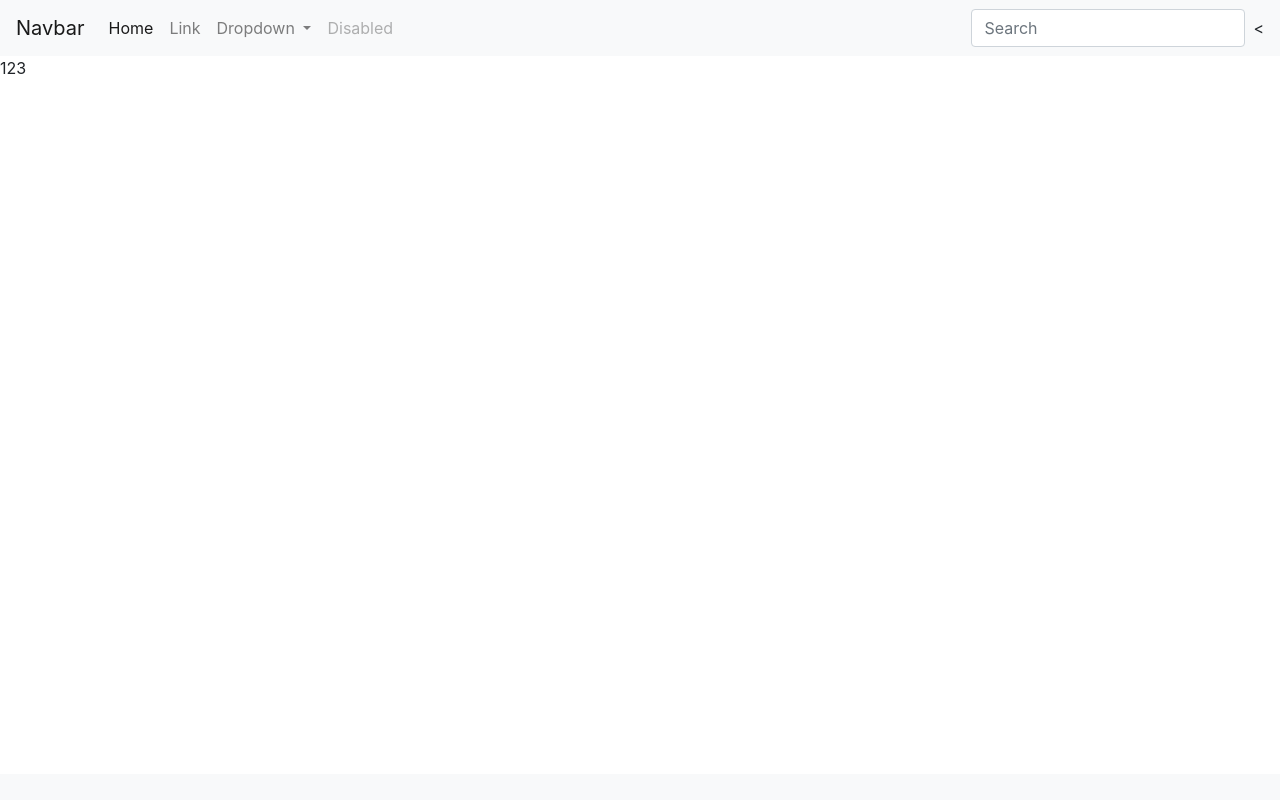
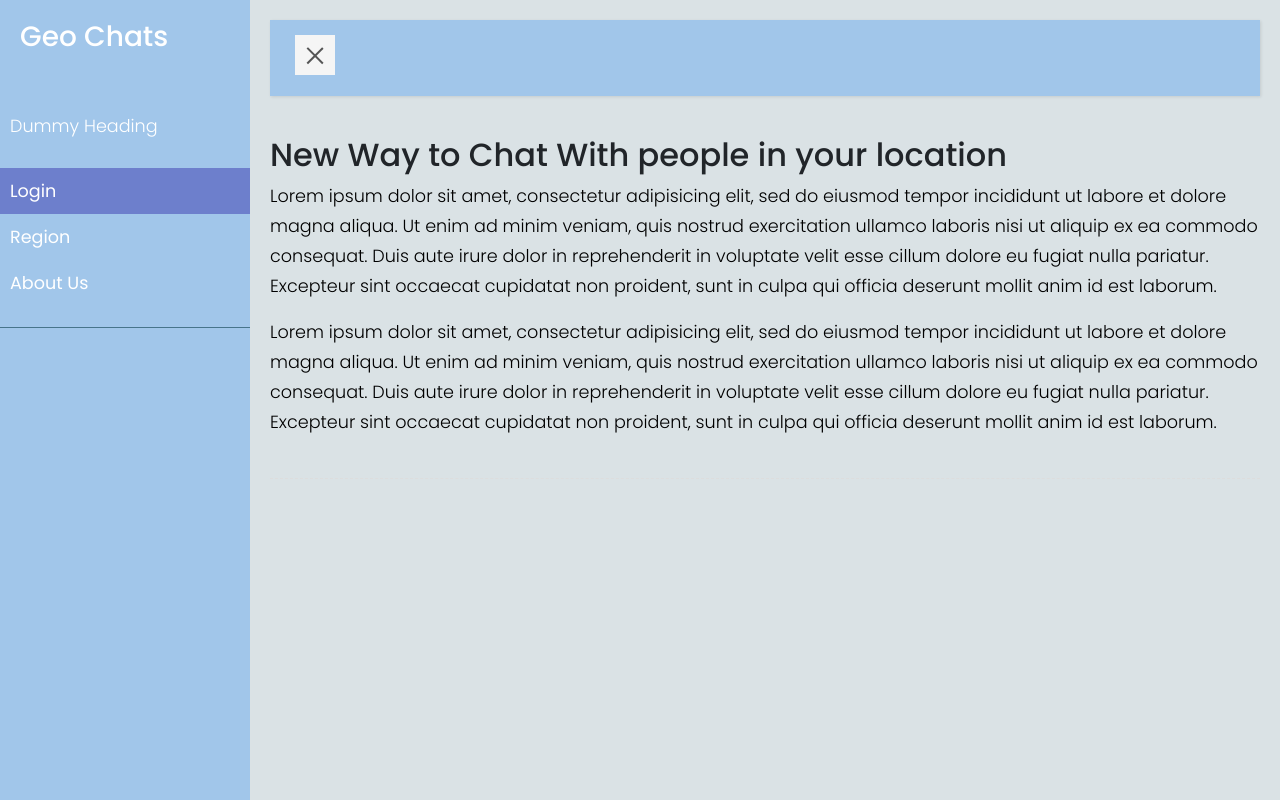
Before and after one commit to ma662/Geo-Chats, a website: page index.html in a window 1280 px wide. Drawn offline with nearby package versions, Linux system fonts and the light colour scheme.

Commit message:
new updates for front end

```diff
--- a/assets/css/style.css
+++ b/assets/css/style.css
@@ -0,0 +1,224 @@
+/*
+    DEMO STYLE
+*/
+@import "https://fonts.googleapis.com/css?family=Poppins:300,400,500,600,700";
+
+
+body {
+    font-family: 'Poppins', sans-serif;
+    background: #DAE2E5;
+}
+
+p {
+    font-family: 'Poppins', sans-serif;
+    font-size: 1.1em;
+    font-weight: 300;
+    line-height: 1.7em;
+    color:black;
+}
+
+a, a:hover, a:focus {
+    color: inherit;
+    text-decoration: none;
+    transition: all 0.3s;
+}
+
+.navbar {
+    padding: 15px 10px;
+    background:#A1C6EA;
+    border: none;
+    border-radius: 0;
+    margin-bottom: 40px;
+    box-shadow: 1px 1px 3px rgba(0, 0, 0, 0.1);
+}
+
+.navbar-btn {
+    box-shadow: none;
+    outline: none !important;
+    border: none;
+}
+
+.line {
+    width: 100%;
+    height: 1px;
+    border-bottom: 1px dashed #ddd;
+    margin: 40px 0;
+}
+
+/* ---------------------------------------------------
+    SIDEBAR STYLE
+----------------------------------------------------- */
+.wrapper {
+    display: flex;
+    align-items: stretch;
+    perspective: 1500px;
+}
+
+#sidebar {
+    min-width: 250px;
+    max-width: 250px;
+    background: #A1C6EA;
+    color: #fff;
+    transition: all 0.6s cubic-bezier(0.945, 0.020, 0.270, 0.665);
+    transform-origin: bottom left;
+}
+
+#sidebar.active {
+    margin-left: -250px;
+    transform: rotateY(100deg);
+}
+
+#sidebar .sidebar-header {
+    padding: 20px;
+    background: #A1C6EA;
+}
+
+#sidebar ul.components {
+    padding: 20px 0;
+    border-bottom: 1px solid #47748b;
+}
+
+#sidebar ul p {
+    color: #fff;
+    padding: 10px;
+}
+
+#sidebar ul li a {
+    padding: 10px;
+    font-size: 1.1em;
+    display: block;
+}
+#sidebar ul li a:hover {
+    color: #A1C6EB;
+    background: #fff;
+}
+
+#sidebar ul li.active > a, a[aria-expanded="true"] {
+    color: #fff;
+    background: #6d7fcc;
+}
+
+
+a[data-toggle="collapse"] {
+    position: relative;
+}
+
+a[aria-expanded="false"]::before, a[aria-expanded="true"]::before {
+    content: '\e259';
+    display: block;
+    position: absolute;
+    right: 20px;
+    font-family: 'Glyphicons Halflings';
+    font-size: 0.6em;
+}
+a[aria-expanded="true"]::before {
+    content: '\e260';
+}
+
+
+ul ul a {
+    font-size: 0.9em !important;
+    padding-left: 30px !important;
+    background: #6d7fcc;
+}
+
+ul.CTAs {
+    padding: 20px;
+}
+
+ul.CTAs a {
+    text-align: center;
+    font-size: 0.9em !important;
+    display: block;
+    border-radius: 5px;
+    margin-bottom: 5px;
+}
+
+a.download {
+    background: #fff;
+    color: #7386D5;
+}
+
+a.article, a.article:hover {
+    background: #6d7fcc !important;
+    color: #fff !important;
+}
+
+
+
+/* ---------------------------------------------------
+    CONTENT STYLE
+----------------------------------------------------- */
+#content {
+    padding: 20px;
+    min-height: 100vh;
+    transition: all 0.3s;
+}
+
+#sidebarCollapse {
+    width: 40px;
+    height: 40px;
+    background: #f5f5f5;
+}
+
+#sidebarCollapse span {
+    width: 80%;
+    height: 2px;
+    margin: 0 auto;
+    display: block;
+    background: #555;
+    transition: all 0.8s cubic-bezier(0.810, -0.330, 0.345, 1.375);
+    transition-delay: 0.2s;
+}
+
+#sidebarCollapse span:first-of-type {
+    transform: rotate(45deg) translate(2px, 2px);
+}
+#sidebarCollapse span:nth-of-type(2) {
+    opacity: 0;
+}
+#sidebarCollapse span:last-of-type {
+    transform: rotate(-45deg) translate(1px, -1px);
+}
+
+
+#sidebarCollapse.active span {
+    transform: none;
+    opacity: 1;
+    margin: 5px auto;
+}
+
+
+/* ---------------------------------------------------
+    MEDIAQUERIES
+----------------------------------------------------- */
+@media (max-width: 768px) {
+    #sidebar {
+        margin-left: -250px;
+        transform: rotateY(90deg);
+    }
+    #sidebar.active {
+        margin-left: 0;
+        transform: none;
+    }
+    #sidebarCollapse span:first-of-type,
+    #sidebarCollapse span:nth-of-type(2),
+    #sidebarCollapse span:last-of-type {
+        transform: none;
+        opacity: 1;
+        margin: 5px auto;
+    }
+    #sidebarCollapse.active span {
+        margin: 0 auto;
+    }
+    #sidebarCollapse.active span:first-of-type {
+        transform: rotate(45deg) translate(2px, 2px);
+    }
+    #sidebarCollapse.active span:nth-of-type(2) {
+        opacity: 0;
+    }
+    #sidebarCollapse.active span:last-of-type {
+        transform: rotate(-45deg) translate(1px, -1px);
+    }
+
+}
--- a/assets/javascript/main.js
+++ b/assets/javascript/main.js
@@ -0,0 +1,6 @@
+$(document).ready(function () {
+    $('#sidebarCollapse').on('click', function () {
+        $('#sidebar').toggleClass('active');
+        $(this).toggleClass('active');
+    });
+});
--- a/index.html
+++ b/index.html
@@ -1,67 +1,93 @@
 <!DOCTYPE html>
-<html lang="en-us">
+<html>
 
 <head>
-    <title>GeoChat | Chatroom</title>
+    <meta charset="utf-8">
+    <meta name="viewport" content="width=device-width, initial-scale=1.0">
+    <meta http-equiv="X-UA-Compatible" content="IE=edge">
 
-    <!-- Bootstrap core CSS -->
-    <link rel="stylesheet" href="https://stackpath.bootstrapcdn.com/bootstrap/4.2.1/css/bootstrap.min.css" integrity="sha384-GJzZqFGwb1QTTN6wy59ffF1BuGJpLSa9DkKMp0DgiMDm4iYMj70gZWKYbI706tWS"
+    <title>Geo Chats</title>
+
+    <!-- Bootstrap CSS CDN -->
+    <link rel="stylesheet" href="https://stackpath.bootstrapcdn.com/bootstrap/4.1.0/css/bootstrap.min.css" integrity="sha384-9gVQ4dYFwwWSjIDZnLEWnxCjeSWFphJiwGPXr1jddIhOegiu1FwO5qRGvFXOdJZ4"
         crossorigin="anonymous">
+    <!-- Our Custom CSS -->
+    <link rel="stylesheet" href="assets/css/style.css">
+    <link rel="stylesheet" href="assets/javascript/main.css">
 
-    <script src="https://code.jquery.com/jquery-3.3.1.slim.min.js" integrity="sha384-q8i/X+965DzO0rT7abK41JStQIAqVgRVzpbzo5smXKp4YfRvH+8abtTE1Pi6jizo"
+    <!-- Font Awesome JS -->
+    <script defer src="https://use.fontawesome.com/releases/v5.0.13/js/solid.js" integrity="sha384-tzzSw1/Vo+0N5UhStP3bvwWPq+uvzCMfrN1fEFe+xBmv1C/AtVX5K0uZtmcHitFZ"
         crossorigin="anonymous"></script>
-    <script src="https://cdnjs.cloudflare.com/ajax/libs/popper.js/1.14.6/umd/popper.min.js" integrity="sha384-wHAiFfRlMFy6i5SRaxvfOCifBUQy1xHdJ/yoi7FRNXMRBu5WHdZYu1hA6ZOblgut"
+    <script defer src="https://use.fontawesome.com/releases/v5.0.13/js/fontawesome.js" integrity="sha384-6OIrr52G08NpOFSZdxxz1xdNSndlD4vdcf/q2myIUVO0VsqaGHJsB0RaBE01VTOY"
         crossorigin="anonymous"></script>
-    <script src="https://stackpath.bootstrapcdn.com/bootstrap/4.2.1/js/bootstrap.min.js" integrity="sha384-B0UglyR+jN6CkvvICOB2joaf5I4l3gm9GU6Hc1og6Ls7i6U/mkkaduKaBhlAXv9k"
-        crossorigin="anonymous"></script>
-
 </head>
 
 <body>
+    <div class="wrapper">
+        <!-- Sidebar Holder -->
+        <nav id="sidebar">
+            <div class="sidebar-header">
+                <h3>Geo Chats</h3>
+            </div>
 
-    <header>
+            <ul class="list-unstyled components">
+                <p>Dummy Heading</p>
+                <li class="active">
+                    <a href="#homeSubmenu" data-toggle="collapse" aria-expanded="false">Login</a>
+                </li>
+                <li>
+                    <a href="#pageSubmenu" data-toggle="collapse" aria-expanded="false">Region</a>
+                    <ul class="collapse list-unstyled" id="pageSubmenu">
+                        <li><a href="#">New Jersey</a></li>
+                        <li><a href="#">New York</a></li>
+                    </ul>
+                    <a href="#">About Us</a>
+                </li>
 
 
-    </header>
-    <nav class="navbar navbar-expand-lg navbar-light bg-light">
-        <a class="navbar-brand" href="#">Navbar</a>
-        <button class="navbar-toggler" type="button" data-toggle="collapse" data-target="#navbarSupportedContent" aria-controls="navbarSupportedContent" aria-expanded="false" aria-label="Toggle navigation">
-          <span class="navbar-toggler-icon"></span>
-        </button>
+        </nav>
 
-        <div class="collapse navbar-collapse" id="navbarSupportedContent">
-          <ul class="navbar-nav mr-auto">
-            <li class="nav-item active">
-              <a class="nav-link" href="#">Home <span class="sr-only">(current)</span></a>
-            </li>
-            <li class="nav-item">
-              <a class="nav-link" href="#">Link</a>
-            </li>
-            <li class="nav-item dropdown">
-              <a class="nav-link dropdown-toggle" href="#" id="navbarDropdown" role="button" data-toggle="dropdown" aria-haspopup="true" aria-expanded="false">
-                Dropdown
-              </a>
-              <div class="dropdown-menu" aria-labelledby="Locations">
-                <a class="dropdown-item" href="#">New Jersey</a>
-                <a class="dropdown-item" href="#">New York</a>
-                <a class="dropdown-item" href="#"></a>
-                <a class="dropdown-item" href="#"></a>
-                <div class="dropdown-divider"></div>
-                <a class="dropdown-item" href="#">Something else here</a>
-              </div>
-            </li>
-            <li class="nav-item">
-              <a class="nav-link disabled" href="#" tabindex="-1" aria-disabled="true">Disabled</a>
-            </li>
-          </ul>
-          <form class="form-inline my-2 my-lg-0">
-            <input class="form-control mr-sm-2" type="search" placeholder="Search" aria-label="Search">
-            <
-          </form>
+        <!-- Page Content Holder -->
+        <div id="content">
+
+            <nav class="navbar navbar-default">
+                <div class="container-fluid">
+
+                    <div class="navbar-header">
+                        <button type="button" id="sidebarCollapse" class="navbar-btn">
+                            <span></span>
+                            <span></span>
+                            <span></span>
+                        </button>
+                    </div>
+
+                    <div class="collapse navbar-collapse" id="bs-example-navbar-collapse-1">
+                        <ul class="nav navbar-nav navbar-right">
+                            <li><a href="#">Username</a></li>
+                            <li><a href="#">Page</a></li>
+                            <li><a href="#">Page</a></li>
+                            <li><a href="#">Page</a></li>
+                        </ul>
+                    </div>
+                </div>
+            </nav>
+
+            <h2>New Way to Chat With people in your location</h2>
+            <p>Lorem ipsum dolor sit amet, consectetur adipisicing elit, sed do eiusmod tempor incididunt ut labore et
+                dolore magna aliqua. Ut enim ad minim veniam, quis nostrud exercitation ullamco laboris nisi ut aliquip
+                ex ea commodo consequat. Duis aute irure dolor in reprehenderit in voluptate velit esse cillum dolore
+                eu fugiat nulla pariatur. Excepteur sint occaecat cupidatat non proident, sunt in culpa qui officia
+                deserunt mollit anim id est laborum.</p>
+            <p>Lorem ipsum dolor sit amet, consectetur adipisicing elit, sed do eiusmod tempor incididunt ut labore et
+                dolore magna aliqua. Ut enim ad minim veniam, quis nostrud exercitation ullamco laboris nisi ut aliquip
+                ex ea commodo consequat. Duis aute irure dolor in reprehenderit in voluptate velit esse cillum dolore
+                eu fugiat nulla pariatur. Excepteur sint occaecat cupidatat non proident, sunt in culpa qui officia
+                deserunt mollit anim id est laborum.</p>
+
+            <div class="line"></div>
+
         </div>
-      </nav>
-
-      123
+    </div>
 
 
 
@@ -74,59 +100,15 @@
 
 
 
-
-
-
-
-
-
-
-
-
-
-<footer>
-    <nav class="navbar fixed-bottom navbar-light bg-light">
-        <a class="navbar-brand" href="#"></a>
-      </nav>
-
-</footer>
-
-
-
-
-
-
+    <!-- jQuery CDN - Slim version (=without AJAX) -->
+        <script src="https://code.jquery.com/jquery-3.3.1.slim.min.js" integrity="sha384-q8i/X+965DzO0rT7abK41JStQIAqVgRVzpbzo5smXKp4YfRvH+8abtTE1Pi6jizo"
+            crossorigin="anonymous"></script>
+        <!-- Popper.JS -->
+    <script src="https://cdnjs.cloudflare.com/ajax/libs/popper.js/1.14.0/umd/popper.min.js" integrity="sha384-cs/chFZiN24E4KMATLdqdvsezGxaGsi4hLGOzlXwp5UZB1LY//20VyM2taTB4QvJ"
+        crossorigin="anonymous"></script>
+    <!-- Bootstrap JS -->
+    <script src="https://stackpath.bootstrapcdn.com/bootstrap/4.1.0/js/bootstrap.min.js" integrity="sha384-uefMccjFJAIv6A+rW+L4AHf99KvxDjWSu1z9VI8SKNVmz4sk7buKt/6v9KI65qnm"
+        crossorigin="anonymous"></script>
 </body>
-<!-- <script>
-    // Test GPS API
-    $("#get-location").on("click", function () {
-        var request = new XMLHttpRequest();
-        request.open('GET', 'https://api.ipdata.co/?api-key=dbd74d08fb61a09922523a741a0c6feea9c5a1f578aeaf124dfe7cd9');
-        request.setRequestHeader('Accept', 'application/json');
-        request.onreadystatechange = function () {
-            if (this.readyState === 4) {
-                console.log('Status:', this.status);
-                console.log('Headers:', this.getAllResponseHeaders());
-                console.log('Body:', this.responseText);
-            }
-        };
-        request.send();
-    });
-
-
-
-
-    // test PubNub
-    var pubnub = new PubNub({
-        subscribeKey: "sub-c-ab63bdce-168b-11e9-b552-46d61eed2fbc",
-        publishKey: "pub-c-1e89d8ed-eb9a-4ed0-832c-7a5d884df847",
-        // cipherKey: "myCipherKey",
-        authKey: "kimkim1",
-        logVerbosity: true,
-        uuid: "kimmy",
-        ssl: true,
-        presenceTimeout: 130
-    });
-</script> -->
 
 </html>
```
Also changed, not shown: assets/css/login.css (line endings or trailing spaces), assets/images/banner_chapter_new_jersey.jpg (added), assets/images/new jersey.png (added), assets/images/newyorkblur.jpg (added), assets/images/newyorkblurop.jpg (added), 2 other files.
